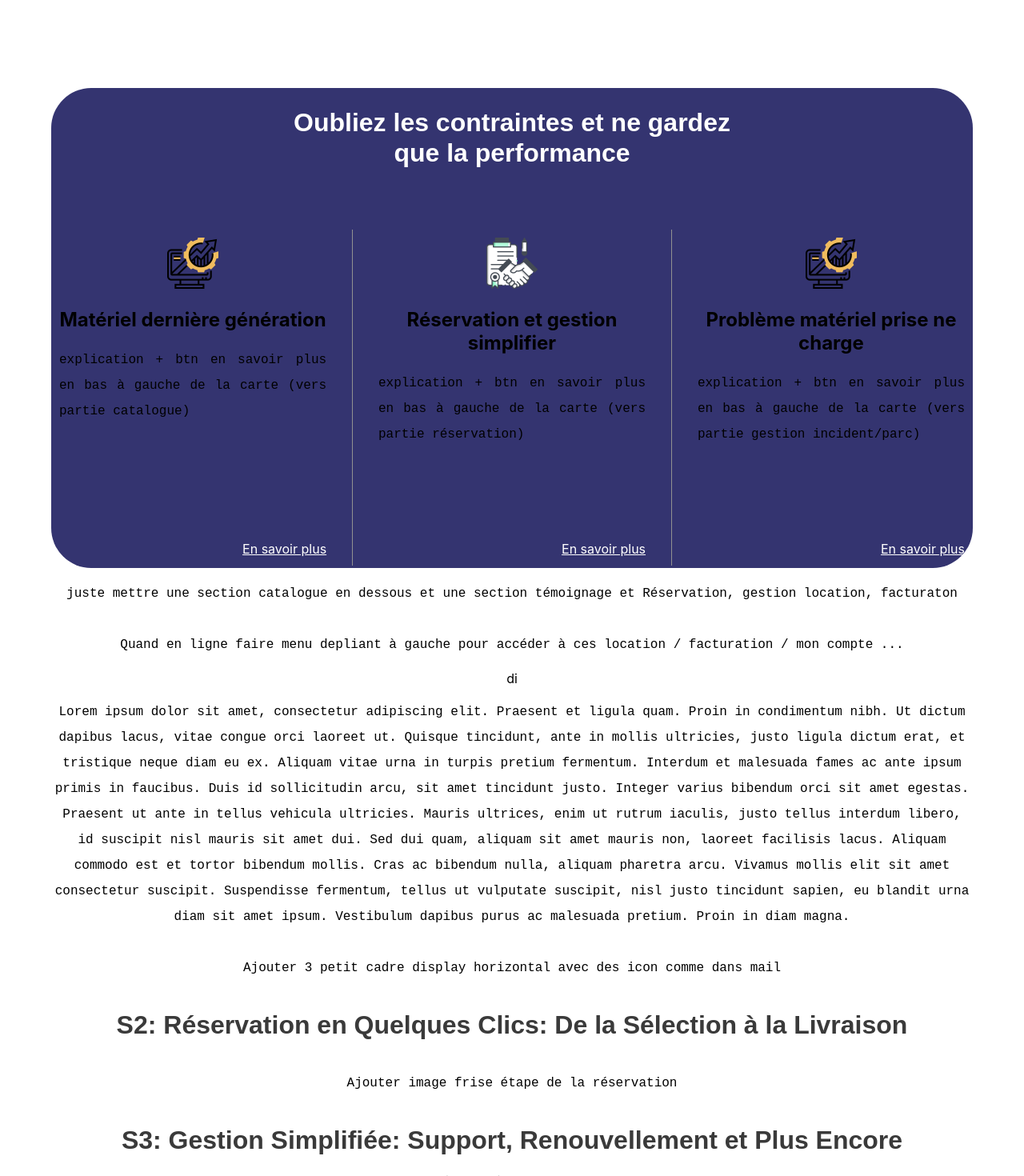
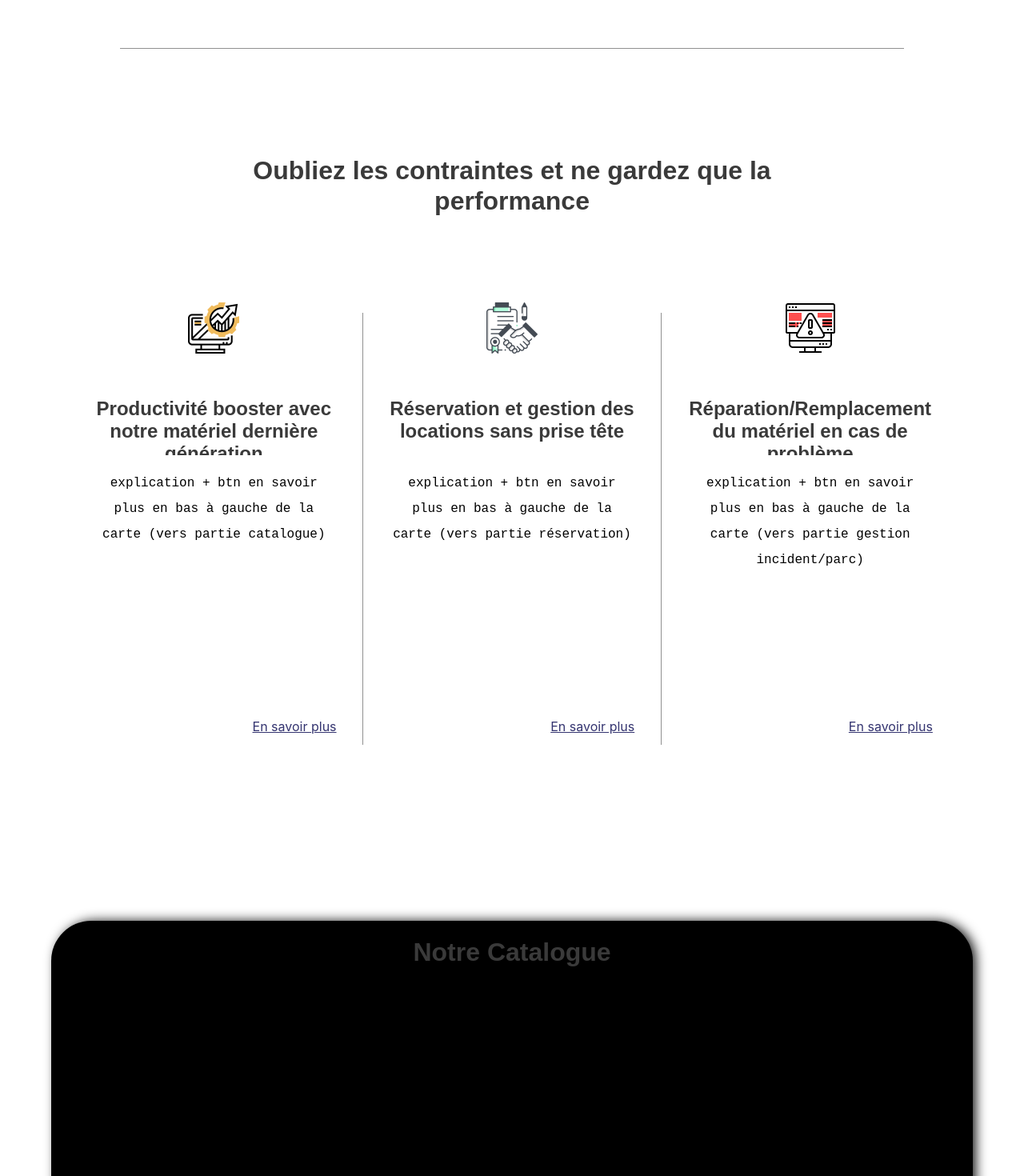
Before and after one commit to HugoPro613/websiteReonAxis, a React (Create React App) app: page / in a window 1280 px wide. Shown: the part 840-2310 px from the top of the page at 80% size. Built offline with nearby package versions, Linux system fonts and the light colour scheme.

Commit message:
avancement de la section 1 et mise e nforme des section 2 et 3

```diff
--- a/src/App.css
+++ b/src/App.css
@@ -6,7 +6,7 @@ a {
   text-decoration: none;
 }
 
-h1 {
+h1, h2 {
   font-family: "Mint Grotesk Display",sans-serif;
   color: #3a3a3a;
 }
--- a/src/components/Benefits.js
+++ /dev/null
@@ -1,61 +0,0 @@
-import React from 'react';
-import '../styles/Benefits.css';
-
-function Benefits() {
-    return (
-        <div className='contentBox'>
-            <div className='section1Box'>
-                <h1>Oubliez les contraintes et ne gardez que la performance</h1>
-                {/*Chaque carte est clickable et quand hover on voit l'action "en savoir plus" ?*/}
-                <div className='cardBox'>
-                    <div className='card'>
-                        <div>
-                            <img src='/productive.png' />
-                            <h2>Matériel dernière génération</h2>
-                            <p>explication + btn en savoir plus en bas à gauche de la carte (vers partie catalogue)</p>
-                        </div>
-                        <a>En savoir plus</a>
-                    </div>
-                    <div className='separator'></div>
-                    <div className='card'>
-                        <div>
-                            <img src='/commitment.png' />
-                            <h2>Réservation et gestion simplifier</h2>
-                            <p>explication + btn en savoir plus en bas à gauche de la carte (vers partie réservation)</p>
-                        </div>
-
-                        <a>En savoir plus</a>
-                    </div>
-                    <div className='separator'></div>
-                    <div className='card'>
-                        <div>
-                            <img src='/productive.png' />
-                            <h2>Problème matériel prise ne charge</h2>
-                            <p>explication + btn en savoir plus en bas à gauche de la carte (vers partie gestion incident/parc)</p>
-                        </div>
-                        <a>En savoir plus</a>
-                    </div>
-                </div>
-            </div>
-
-
-            {/*Changer de thème fond noir ?*/}
-            <div></div>
-
-            <p>juste mettre une section catalogue en dessous et une section témoignage et Réservation, gestion location, facturaton</p>
-            <p>Quand en ligne faire menu depliant à gauche pour accéder à ces location / facturation / mon compte ...</p>
-
-            di
-            <p> Lorem ipsum dolor sit amet, consectetur adipiscing elit. Praesent et ligula quam. Proin in condimentum nibh. Ut dictum dapibus lacus, vitae congue orci laoreet ut. Quisque tincidunt, ante in mollis ultricies, justo ligula dictum erat, et tristique neque diam eu ex. Aliquam vitae urna in turpis pretium fermentum. Interdum et malesuada fames ac ante ipsum primis in faucibus. Duis id sollicitudin arcu, sit amet tincidunt justo. Integer varius bibendum orci sit amet egestas.
-                Praesent ut ante in tellus vehicula ultricies. Mauris ultrices, enim ut rutrum iaculis, justo tellus interdum libero, id suscipit nisl mauris sit amet dui. Sed dui quam, aliquam sit amet mauris non, laoreet facilisis lacus. Aliquam commodo est et tortor bibendum mollis. Cras ac bibendum nulla, aliquam pharetra arcu. Vivamus mollis elit sit amet consectetur suscipit. Suspendisse fermentum, tellus ut vulputate suscipit, nisl justo tincidunt sapien, eu blandit urna diam sit amet ipsum. Vestibulum dapibus purus ac malesuada pretium. Proin in diam magna. </p>
-            <p>Ajouter 3 petit cadre display horizontal avec des icon comme dans mail</p>
-            <h1>S2: Réservation en Quelques Clics: De la Sélection à la Livraison</h1>
-            <p>Ajouter image frise étape de la réservation</p>
-            <h1>S3: Gestion Simplifiée: Support, Renouvellement et Plus Encore</h1>
-        </div>
-
-
-    );
-}
-
-export default Benefits;
--- /dev/null
+++ b/src/components/ContentMain.js
@@ -0,0 +1,65 @@
+import React from 'react';
+import '../styles/ContentMain.css';
+
+function ContentMain() {
+    return (
+        <div className='contentBox'>
+
+            <div className='separator' />
+
+            <div className='section1Box'>
+                <h1>Oubliez les contraintes et ne gardez que la performance</h1>
+                <div className='cardBox'>
+                    <div className='card'>
+                        <div>
+                            <img src='/productive.png' />
+                            <h2>Productivité booster avec notre matériel dernière génération</h2>
+                            <p>explication + btn en savoir plus en bas à gauche de la carte (vers partie catalogue)</p>
+                        </div>
+                        <a href='#catalogue'>En savoir plus</a>
+                    </div>
+                    <div className='separator'></div>
+                    <div className='card'>
+                        <div>
+                            <img src='/commitment.png' />
+                            <h2>Réservation et gestion des locations sans prise tête</h2>
+                            <p>explication + btn en savoir plus en bas à gauche de la carte (vers partie réservation)</p>
+                        </div>
+
+                        <a href='#reservation'>En savoir plus</a>
+                    </div>
+                    <div className='separator'></div>
+                    <div className='card'>
+                        <div>
+                            <img src='/warning.png' />
+                            <h2>Réparation/Remplacement du matériel en cas de problème</h2>
+                            <p>explication + btn en savoir plus en bas à gauche de la carte (vers partie gestion incident/parc)</p>
+                        </div>
+                        <a href='#gestion'>En savoir plus</a>
+                    </div>
+                </div>
+            </div>
+
+            <div id='catalogue' className='section2Box'>
+                <h1>Notre Catalogue</h1>
+                <p>mettre les images des produit avec leur nom sur image et quand on click/hover on voit detail avec la fourchette de prix qui dépends de la durée de loc(mettre une note pour ça)</p>
+                <p>mettre un call action qui ammène à la page de réservation</p>
+            </div>
+            {/*Changer de thème fond noir pour section 3 et 4 ?*/}
+            <div id='reservation' className='section3Box'>
+                <h1>Réservation en Quelques Clics: De la Sélection à la Livraison</h1>
+                <p>Ajouter image frise étape de la réservation</p>
+            </div>
+            <div id='gestion' className='section4Box'>
+                <h1>Gestion Simplifiée: Support, Renouvellement et Plus Encore</h1>
+            </div>
+
+            <p>juste mettre une section catalogue en dessous et une section témoignage et Réservation, gestion location, facturaton</p>
+            <p>Quand en ligne faire menu depliant à gauche pour accéder à ces location / facturation / mon compte ...</p>
+        </div>
+
+
+    );
+}
+
+export default ContentMain;
--- a/src/pages/MainPage.js
+++ b/src/pages/MainPage.js
@@ -2,14 +2,14 @@ import React from 'react';
 import Footer from '../components/Footer';
 import Header from '../components/Header';
 import Hero from '../components/Hero';
-import Benefits from '../components/Benefits';
+import ContentMain from '../components/ContentMain';
 
 function MainPage() {
     return (
         <div>
             <Header />
             <Hero />
-            <Benefits />
+            <ContentMain />
             <Footer />
         </div>
     );
--- a/src/styles/Benefits.css
+++ /dev/null
@@ -1,65 +0,0 @@
-.contentBox {
-    width: 90%;
-    height: auto;
-    margin-top: 150px;
-    margin-right: 5%;
-    margin-left: 5%;
-}
-
-.section1Box {
-    width: 100%;
-    height: 75vh;
-    display: flex;
-    flex-direction: column;
-    justify-content: space-around;
-    align-items: center;
-    gap: 50px;
-    background-color: #343470;
-    border-radius: 50px;
-}
-
-.section1Box h1 {
-    color: #FFFFFF;
-    font-size: 2.50vw;
-    line-height: 1.2em;
-    margin-left: 25%;
-    margin-right: 25%;
-}
-
-.cardBox {
-    width: 100%;
-    height: 70%;
-    display: flex;
-    flex-direction: row;
-    justify-content: space-between;
-}
-
-.separator {
-    width: 1px;
-    height: 100%;
-    background-color: #919191;
-}
-
-.card {
-    width: 29%;
-    height: 95%;
-    display: flex;
-    justify-content: space-between;
-    flex-direction: column;
-    align-items: center;
-    padding: 10px;
-}
-
-.card img{
-    width: 5vw;
-}
-
-.card a{
-    color: #FFFFFF;
-    align-self: flex-end;
-    text-decoration: underline;
-}
-
-.section1Box p {
-    text-align: justify;
-}
--- /dev/null
+++ b/src/styles/ContentMain.css
@@ -0,0 +1,124 @@
+.contentBox {
+    width: 90%;
+    height: auto;
+    margin-right: 5%;
+    margin-left: 5%;
+}
+
+.separator {
+    width: 85%;
+    height: 1px;
+    background-color: #919191;
+    margin-top: 100px;
+    margin-bottom: 75px;
+}
+
+/*Section 1 avantage*/
+.section1Box {
+    width: 100%;
+    height: 105vh;
+    display: flex;
+    flex-direction: column;
+    justify-content: space-around;
+    align-items: center;
+    gap: 50px;
+    margin-bottom: 100px;
+
+}
+
+.section1Box h1 {
+    font-size: 2.50vw;
+    line-height: 1.2em;
+    margin-left: 20%;
+    margin-right: 20%;
+    margin-top: 5%;
+    margin-bottom: 5%;
+}
+
+.section1Box h2 {
+    width: 100%;
+    overflow: hidden;
+    height: 9vh;
+}
+
+.section1Box p {
+    width: 100%;
+    height: auto;
+    text-align: center;
+}
+
+.cardBox {
+    width: 95%;
+    height: 75%;
+    display: flex;
+    flex-direction: row;
+    align-items: center;
+    justify-content: space-around;
+    margin-bottom: 5%;
+}
+
+.cardBox .separator {
+    width: 1px;
+    height: 100%;
+    background-color: #919191;
+}
+
+.card {
+    width: 28%;
+    height: 100%;
+    display: flex;
+    justify-content: space-between;
+    flex-direction: column;
+    align-items: center;
+    padding-right: 10px;
+    padding-left: 10px;
+}
+.card img {
+    width: 5vw;
+    padding-bottom: 10%;
+}
+
+.card a {
+    color: #343470;
+    align-self: flex-end;
+    text-decoration: underline;
+    transition: all 0.1s ease-in-out;
+}
+
+.card a:hover {
+    color: #34347080;
+    cursor: pointer;
+}
+
+
+
+/*Section 2 catalogue*/
+.section2Box {
+    width: 100%;
+    height: 65vh;
+    border-top-left-radius: 50px;
+    border-top-right-radius: 50px;
+    background-color: black;
+    margin-top: 75px;
+    box-shadow: 5px -1px 15px -2px #000000;
+}
+
+/*Section 3 reservation*/
+.section3Box {
+    width: 100%;
+    height: 35vh;
+    border-bottom-left-radius: 50px;
+    border-bottom-right-radius: 50px;
+    background-color: black;
+    margin-bottom: 100px;
+    box-shadow: 5px -1px 15px -2px #000000
+
+}
+
+/*Section 4 gestion*/
+.section4Box{
+    width: 100%;
+    height: 50vh;
+    margin-top: 75px;
+
+}
```
Also changed, not shown: public/warning.png (added).
